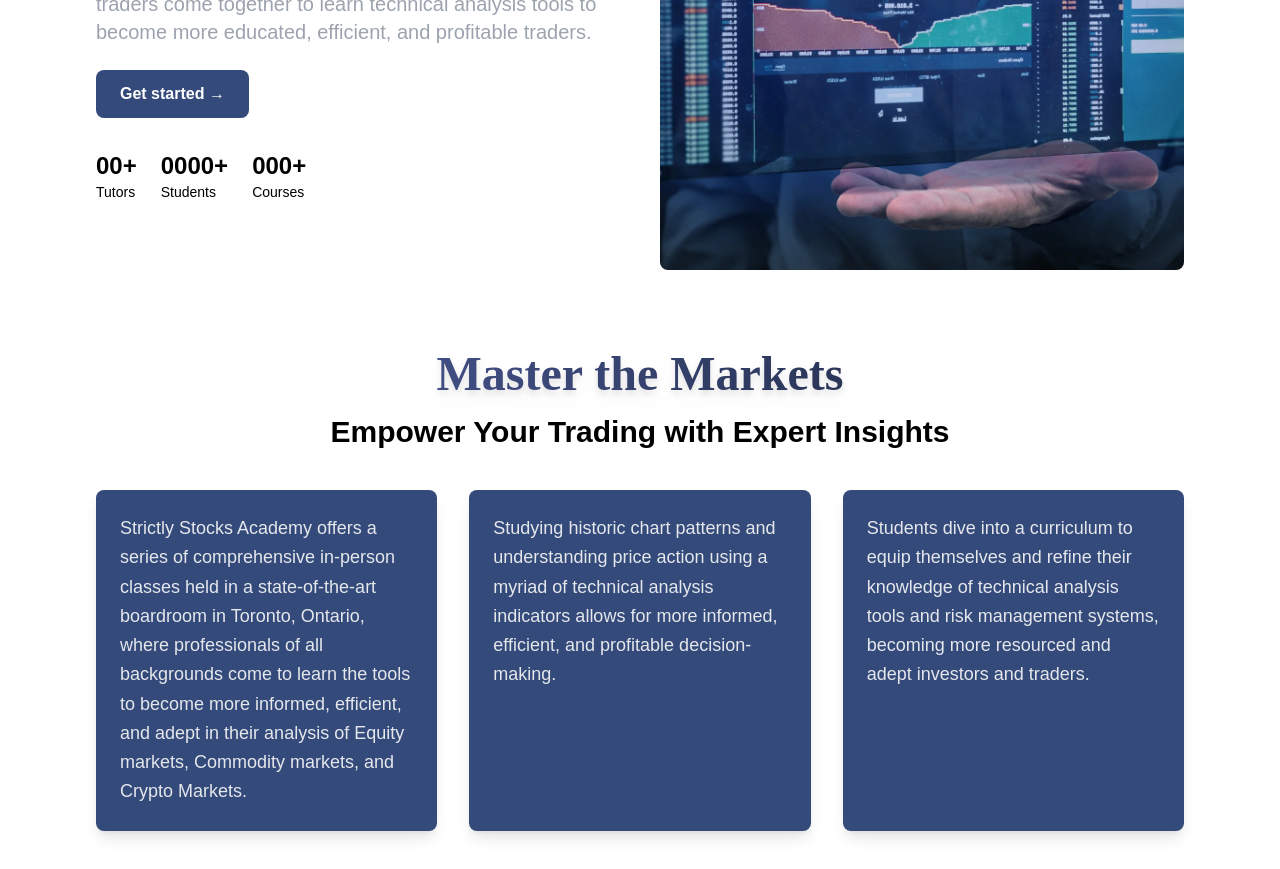
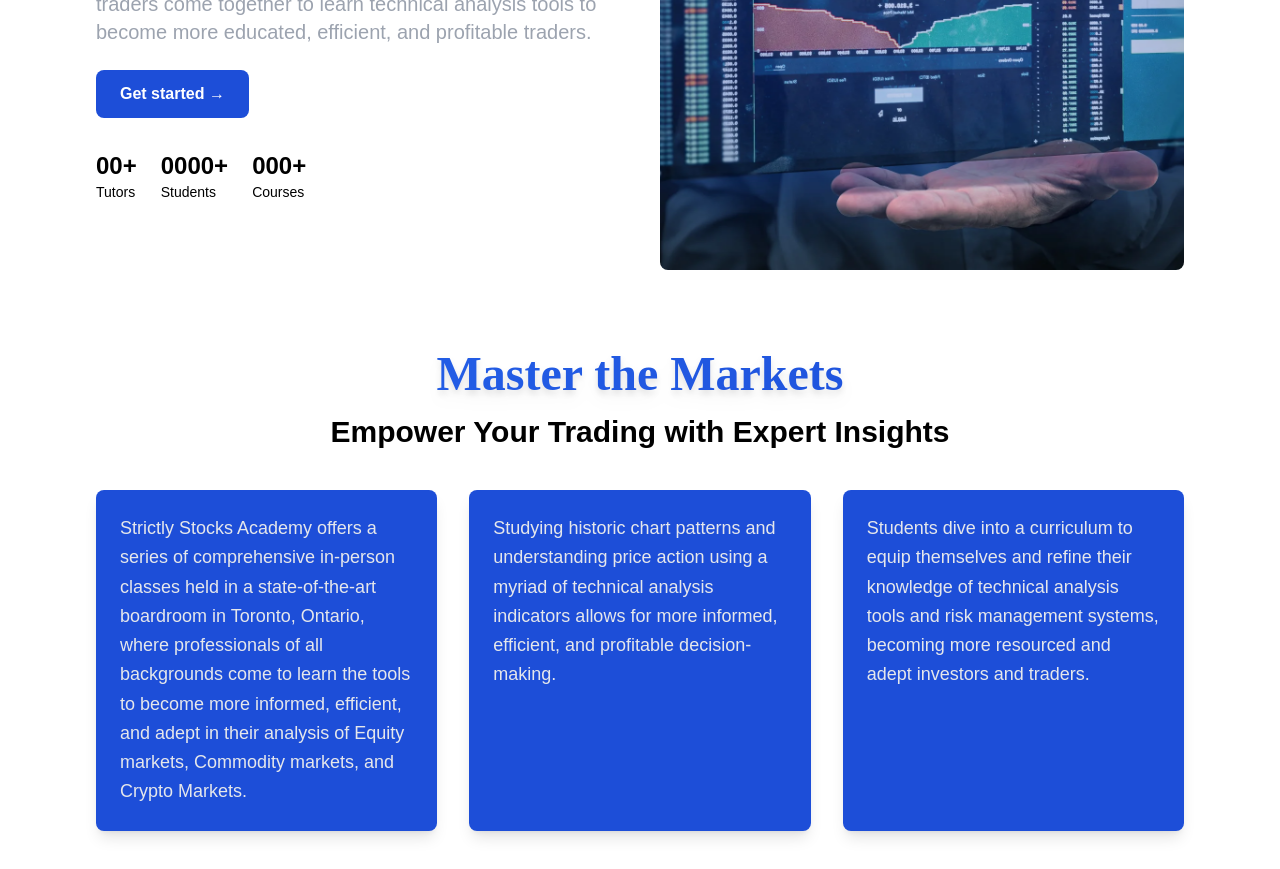
Before and after one commit to Esmail51/stocks-academy, a React (Create React App) app: page / in a window 1280 px wide. Shown: the part 358-1227 px from the top of the page. Built offline with nearby package versions, Linux system fonts and the light colour scheme.

Commit message:
alignment fix

```diff
--- a/src/components/home/coursesList.tsx
+++ b/src/components/home/coursesList.tsx
@@ -9,7 +9,7 @@ import { Link } from "react-router-dom";
 const CoursesList = () => {
     return (
         <>
-            <section className="bg-gray-50 py-2 px-8 lg:px-24 ">
+            <section className="bg-gray-50 py-12 px-8 lg:px-24 ">
                 <div className="text-start mb-12">
                     <h2 className="text-4xl pb-2 font-bold lg:text-center text-gray-900">Academy Packages</h2>
                     <h2 className="text-2xl font-semibold " >Stock Market & Technical Analysis</h2>
@@ -77,7 +77,7 @@ const CoursesList = () => {
                     ].map((packageItem) => (
                         <div
                             key={packageItem.id}
-                            className="bg-white shadow-lg rounded-lg overflow-hidden flex flex-col justify-between h-full transition-transform transform hover:scale-105"
+                            className="bg-white shadow-lg rounded-lg overflow-hidden flex flex-col justify-between h-full transition-transform transform hover:scale-105 "
                         >
                             <img
                                 src={packageItem.image}
@@ -89,7 +89,7 @@ const CoursesList = () => {
                                 </h3>
                                 <p className="text-sm text-gray-600 mt-4 flex-grow">{packageItem.content}</p>
                                 <Link to={packageItem.page}>
-                                <button className="mt-6 px-6 w-fit py-2 hover:bg-purple-100 bg-purple-600 hover:text-black text-white rounded-lg transition">
+                                <button className="mt-6 px-6 w-fit py-2 hover:bg-purple-100 bg-blue-500 hover:text-black text-white rounded-lg transition">
                                     Book Now →
                                 </button>
                                 </Link>
--- a/src/components/home/coursesOffer.tsx
+++ b/src/components/home/coursesOffer.tsx
@@ -28,8 +28,8 @@ export default function CoursesOffer() {
     ]
     return (
 
-<section className="bg-purple-600 from-purple-600 to-blue-500 text-white py-0 px-4 md:px-16 lg:px-24 relative z-10">
-  <div className="absolute inset-0 bg-gradient-to-r from-purple-600 to-blue-500 opacity-75"></div>
+<section className="bg-purple-600 from-blue-700 to-blue-500 text-white py-0 px-4 md:px-16 lg:px-24 relative z-10">
+  <div className="absolute inset-0 bg-gradient-to-r from-blue-700 to-blue-500 opacity-75"></div>
 
   <div className="container mx-auto flex flex-col lg:flex-row py-10 z-20 relative">
     {/* Left Column */}
--- a/src/components/home/heroSection2.tsx
+++ b/src/components/home/heroSection2.tsx
@@ -24,7 +24,7 @@ export default function heroSection2() {
       <div className="container mx-auto relative z-20">
         {/* Header */}
         <div className="text-center mb-10">
-          <h2 className="text-5xl font-extrabold bg-clip-text text-transparent bg-gradient-to-r from-purple-400 to-purple-900 drop-shadow-lg">
+          <h2 className="text-5xl font-extrabold bg-clip-text text-transparent bg-gradient-to-r from-blue-600 to-blue-700 drop-shadow-lg">
             Master the Markets
           </h2>
           <h3 className="text-3xl font-semibold mt-4">
@@ -35,7 +35,7 @@ export default function heroSection2() {
         {/* Content Section */}
         <div className="flex flex-col lg:flex-row gap-8 text-start">
           {/* Text Boxes */}
-          <div className="flex-1 bg-purple-600 text-gray-200 hover:bg-blue-50 hover:text-black rounded-lg shadow-lg p-6 transform transition duration-300 hover:scale-105">
+          <div className="flex-1 bg-blue-700 text-gray-200 hover:bg-blue-50 hover:text-black rounded-lg shadow-lg p-6 transform transition duration-300 hover:scale-105">
             <p className="text-lg leading-relaxed">
               Strictly Stocks Academy offers a series of comprehensive in-person
               classes held in a state-of-the-art boardroom in Toronto, Ontario,
@@ -45,7 +45,7 @@ export default function heroSection2() {
             </p>
           </div>
 
-          <div className="flex-1 bg-purple-600 text-gray-200 hover:bg-blue-50 hover:text-black rounded-lg shadow-lg p-6 transform transition duration-300 hover:scale-105">
+          <div className="flex-1 bg-blue-700 text-gray-200 hover:bg-blue-50 hover:text-black rounded-lg shadow-lg p-6 transform transition duration-300 hover:scale-105">
             <p className="text-lg leading-relaxed">
               Studying historic chart patterns and understanding price action using
               a myriad of technical analysis indicators allows for more informed,
@@ -53,7 +53,7 @@ export default function heroSection2() {
             </p>
           </div>
 
-          <div className="flex-1 bg-purple-600 text-gray-200 hover:bg-blue-50 hover:text-black rounded-lg shadow-lg p-6 transform transition duration-300 hover:scale-105">
+          <div className="flex-1 bg-blue-700 text-gray-200 hover:bg-blue-50 hover:text-black rounded-lg shadow-lg p-6 transform transition duration-300 hover:scale-105">
             <p className="text-lg leading-relaxed">
               Students dive into a curriculum to equip themselves and refine their
               knowledge of technical analysis tools and risk management systems,
--- a/src/components/home/herosection.tsx
+++ b/src/components/home/herosection.tsx
@@ -26,7 +26,7 @@ const HeroSection: React.FC = () => {
             Strictly Stocks is an online trading community where traders come together to learn technical analysis tools to become more educated, efficient, and profitable traders.
           </p>
           <div className="flex items-center gap-4 mb-8">
-            <button className="bg-purple-600 hover:bg-purple-100 hover:text-black text-white font-semibold py-3 px-6 rounded-lg flex items-center gap-2">
+            <button className="bg-blue-700 hover:bg-purple-100 hover:text-black text-white font-semibold py-3 px-6 rounded-lg flex items-center gap-2">
               Get started →
             </button>
           </div>
```
